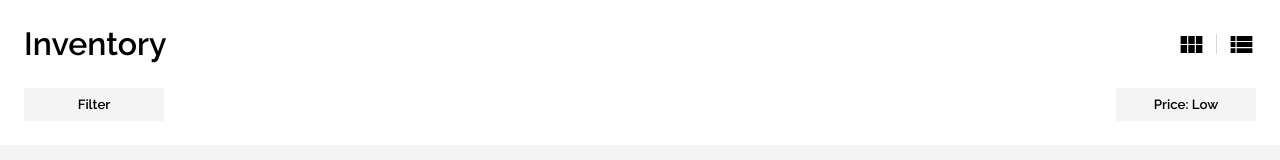
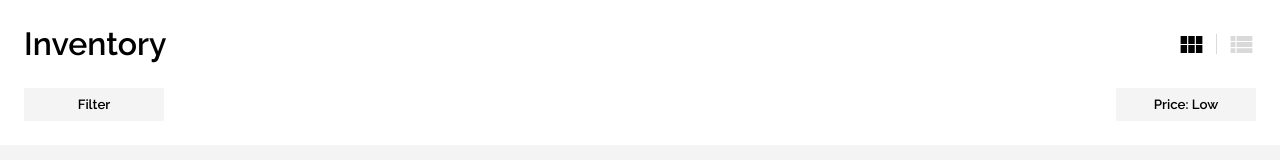
Before and after one commit to kevincastrochavez/carstro, a React (Create React App) app: page /inventory in a window 1280 px wide. Shown: the top 160 px of the page. Built offline with nearby package versions, Linux system fonts and the light colour scheme.

Commit message:
managed toggle for showing which layout icon is active

```diff
--- a/src/pages/Inventory.js
+++ b/src/pages/Inventory.js
@@ -1,4 +1,4 @@
-import React from 'react';
+import React, { useState } from 'react';
 import ViewModuleIcon from '@mui/icons-material/ViewModule';
 import ViewListIcon from '@mui/icons-material/ViewList';
 
@@ -6,6 +6,8 @@ import Button from '../components/Button';
 import CarInventory from '../components/CarInventory';
 
 function Inventory() {
+  const [activeGrid, setActiveGrid] = useState(true);
+
   return (
     <main className='inventory_main'>
       <div className='inventory_header'>
@@ -13,9 +15,9 @@ function Inventory() {
           <h1>Inventory</h1>
 
           <div className='inventory_viewIcons'>
-            <ViewModuleIcon />
+            <ViewModuleIcon id={activeGrid && 'activeLayout'} />
             <div></div>
-            <ViewListIcon />
+            <ViewListIcon id={!activeGrid && 'inactiveLayout'} />
           </div>
         </div>
 
--- a/src/styles/inventory.scss
+++ b/src/styles/inventory.scss
@@ -35,6 +35,7 @@
 
     & svg {
       font-size: 29px;
+      color: $lightIcon;
     }
   }
 
@@ -53,3 +54,8 @@
     gap: $px-24;
   }
 }
+
+#activeLayout,
+#inactiveLayout {
+  color: black;
+}
```
